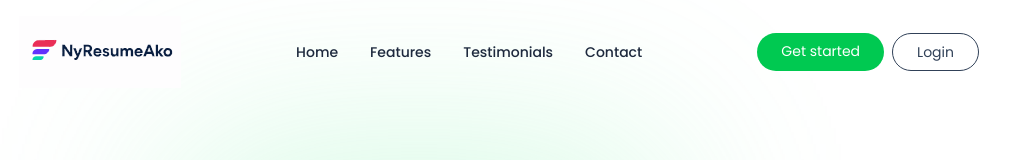
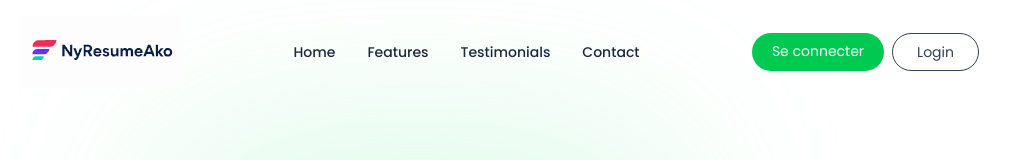
Before and after one commit to fetrafaneva/MERN_AIResume, a React (Vite) app in the folder client/: page / in a window 1280 px wide. Shown: the top 160 px of the page, without its empty margins (141-1151 px from the left). Built offline with nearby package versions, Linux system fonts and the light colour scheme.

Commit message:
feat: hero section update

```diff
--- a/client/src/components/home/Hero.jsx
+++ b/client/src/components/home/Hero.jsx
@@ -46,10 +46,10 @@ const Hero = () => {
           <div className="flex gap-2">
             <Link
               to="/app?state=register"
-              className="hidden md:block px-6 py-2 bg-green-500 hover:bg-green-700 active:scale-95 transition-all rounded-full text-white"
+              className="hidden md:block px-5 py-2 text-sm  bg-green-500 hover:bg-green-700 active:scale-95 transition-all rounded-full text-white"
               hidden={user}
             >
-              Get started
+              Se connecter
             </Link>
             <Link
               to="/app?state=login"
```
